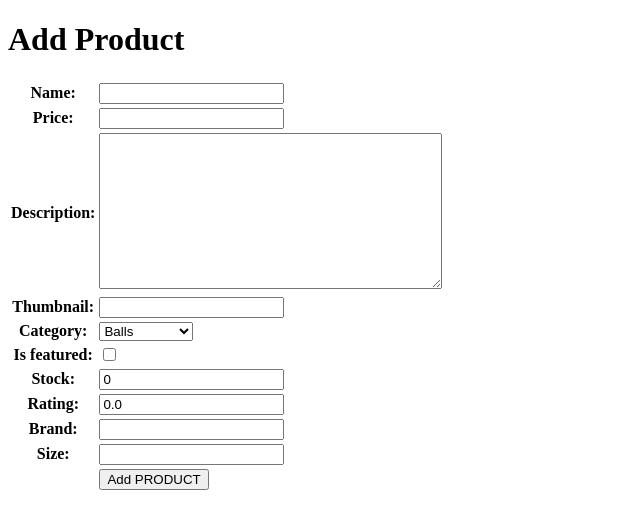
After one commit to rpmdim/radkicks, a Django app: page /add-product/ in a window 1280 px wide. The commit adds this page. Shown: the top 529 px of the page, without its empty margins (0-640 px from the left). Run offline with Django 5.2, Linux system fonts and the light colour scheme.

Commit message:
Tugas 3 COMPLETE!! ^_^

```diff
--- /dev/null
+++ b/main/forms.py
@@ -0,0 +1,7 @@
+from django.forms import ModelForm
+from main.models import Product
+
+class ProductForm(ModelForm):
+    class Meta:
+        model = Product
+        fields = ['name', 'price', 'description', 'thumbnail', 'category', 'is_featured', 'stock', 'rating', 'brand', 'size']
--- a/main/models.py
+++ b/main/models.py
@@ -2,14 +2,22 @@ import uuid
 from django.db import models
 
 class Product(models.Model):
+    CATEGORY_CHOICES = [
+    ('shoes', 'Shoes'),
+    ('jerseys', 'Jerseys'),
+    ('balls', 'Balls'),
+    ('gloves', 'Gloves'),
+    ('accessories', 'Accessories'),
+    ]
+
     id = models.UUIDField(primary_key=True, default=uuid.uuid4, editable=False)
     name = models.CharField(max_length=255)
     price = models.IntegerField()
     description = models.TextField()
     thumbnail = models.URLField(blank=True, null=True)
-    category = models.CharField(max_length=20, default='update')
+    category = models.CharField(max_length=20, choices=CATEGORY_CHOICES, default='balls')
     is_featured = models.BooleanField(default=False)
-    stock = models.IntegerField(default=0)
+    stock = models.PositiveIntegerField(default=0)
     rating = models.FloatField(default=0.0)
     brand = models.CharField(max_length=35, blank=True, null=True)
     size = models.CharField(max_length=10, blank=True, null=True)
--- /dev/null
+++ b/main/templates/add_product.html
@@ -0,0 +1,18 @@
+{% extends 'base.html' %}
+{% block content %}
+<h1>Add Product</h1>
+
+<form method="POST">
+  {% csrf_token %}
+  <table>
+    {{ form.as_table }}
+    <tr>
+      <td></td>
+      <td>
+        <input type="submit" value="Add PRODUCT" />
+      </td>
+    </tr>
+  </table>
+</form>
+
+{% endblock %}
--- a/main/urls.py
+++ b/main/urls.py
@@ -1,8 +1,14 @@
 from django.urls import path
-from main.views import show_main
+from main.views import show_main, add_product, show_product, show_xml, show_json, show_xml_by_id, show_json_by_id
 
 app_name = 'main'
 
 urlpatterns = [
     path('', show_main, name='show_main'),
+    path('add-product/', add_product, name='add_product'),
+    path('product/<str:id>/', show_product, name='show_product'),
+    path('xml/', show_xml, name='show_xml'),
+    path('json/', show_json, name='show_json'),
+    path('xml/<str:item_id>/', show_xml_by_id, name='show_xml_by_id'),
+    path('json/<str:item_id>/', show_json_by_id, name='show_json_by_id'),
 ]
--- a/main/views.py
+++ b/main/views.py
@@ -1,11 +1,63 @@
-from django.shortcuts import render
+from django.http import HttpResponse
+from django.core import serializers
+from django.shortcuts import render, redirect, get_object_or_404
+from main.forms import ProductForm
+from main.models import Product
 
 # Create your views here.
 def show_main(request):
+    item_list = Product.objects.all()
+
     context = {
         'npm' : '2406439343',
         'name': 'Raden Pandji Mohammad Dimaz Bagus Hayyii Dausti Surya',
-        'class': 'PBP C'
+        'class': 'PBP C',
+        'item_list': item_list
     }
 
     return render(request, "main.html", context)
+
+def add_product(request):
+    form = ProductForm(request.POST or None)
+
+    if form.is_valid() and request.method == "POST":
+        form.save()
+        return redirect('main:show_main')
+
+    context = {'form': form}
+    return render(request, "add_product.html", context)
+
+def show_product(request, id):
+    product = get_object_or_404(Product, pk=id)
+
+    context = {
+        'item': product
+    }
+
+    return render(request, "product_detail.html", context)
+
+def show_xml(request):
+    item_list = Product.objects.all()
+    xml_data = serializers.serialize("xml", item_list)
+    return HttpResponse(xml_data, content_type="application/xml")
+
+def show_json(request):
+    item_list = Product.objects.all()
+    json_data = serializers.serialize("json", item_list)
+    return HttpResponse(json_data, content_type="application/json")
+
+def show_xml_by_id(request, item_id):
+    try:
+        product_item = Product.objects.filter(pk=item_id)
+        xml_data = serializers.serialize("xml", product_item)
+        return HttpResponse(xml_data, content_type="application/xml")
+    except Product.DoesNotExist:
+       return HttpResponse(status=404)
+
+def show_json_by_id(request, item_id):
+   try:
+       product_item = Product.objects.get(pk=item_id)
+       json_data = serializers.serialize("json", [product_item])
+       return HttpResponse(json_data, content_type="application/json")
+   except Product.DoesNotExist:
+       return HttpResponse(status=404)
--- a/radkicks/settings.py
+++ b/radkicks/settings.py
@@ -30,6 +30,10 @@ DEBUG = True
 
 ALLOWED_HOSTS = ["localhost", "127.0.0.1", "raden-pandji-radkicks.pbp.cs.ui.ac.id"]
 
+CSRF_TRUSTED_ORIGINS = [
+    "https://raden-pandji-radkicks.pbp.cs.ui.ac.id"
+]
+
 
 # Application definition
 
@@ -58,7 +62,7 @@ ROOT_URLCONF = 'radkicks.urls'
 TEMPLATES = [
     {
         'BACKEND': 'django.template.backends.django.DjangoTemplates',
-        'DIRS': [],
+        'DIRS': [BASE_DIR / 'templates'],
         'APP_DIRS': True,
         'OPTIONS': {
             'context_processors': [
--- /dev/null
+++ b/templates/base.html
@@ -0,0 +1,13 @@
+{% load static %}
+<!DOCTYPE html>
+<html lang="en">
+<head>
+    <meta charset="UTF-8" />
+    <meta name="viewport" content="width=device-width, initial-scale=1.0" />
+    {% block meta %} {% endblock meta %}
+</head>
+
+<body>
+    {% block content %} {% endblock content %}
+</body>
+</html>
```
Also changed, not shown: main/templates/main.html (+42 -3 lines), main/templates/product_detail.html (added, +18 -0 lines), main/migrations/0003_alter_product_category_alter_product_stock.py (added).
